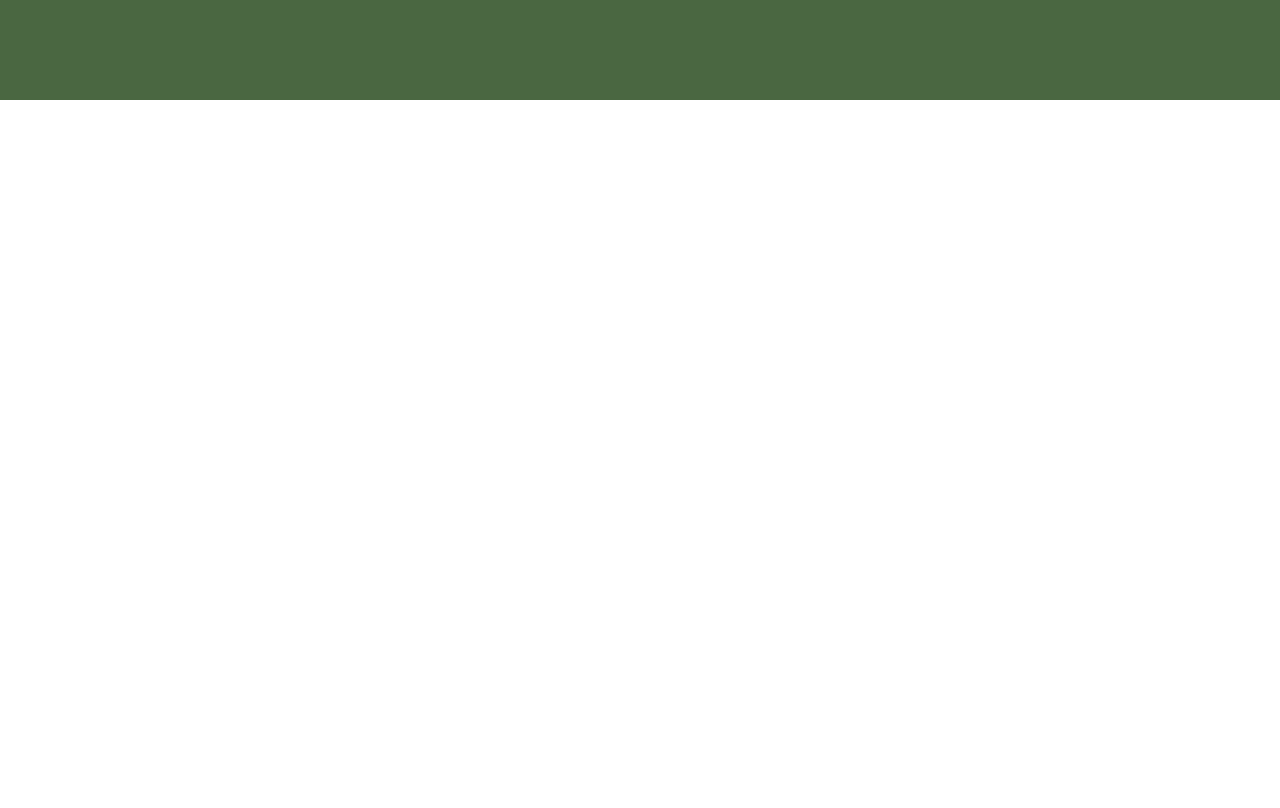
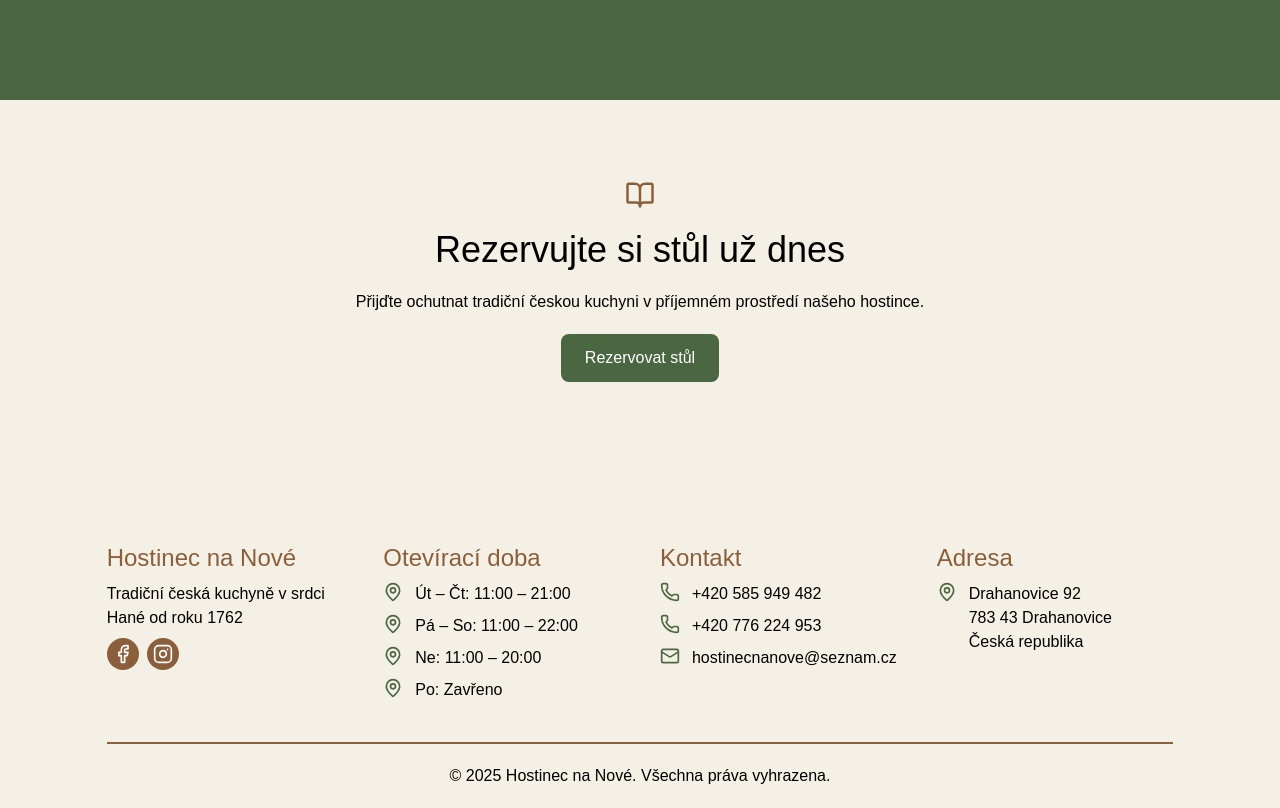
Before and after one commit to zavadill/Hostinec-na-Nov-, a Next.js app: page / in a window 1280 px wide. Shown: the part 4373-5181 px from the top of the page. Before the commit the page ends 4473 px from the top, so only its background shows below. Built offline with nearby package versions, Linux system fonts and the light colour scheme.

Commit message:
Improves site aesthetics and adds footer
Enhances the visual appeal of the website by adjusting colors, background, and text elements for better readability and consistency.

Adds a footer component with contact information, opening hours, and social media links.

```diff
--- a/app/globals.css
+++ b/app/globals.css
@@ -1,8 +1,6 @@
 @import "tailwindcss";
 
 :root {
-  --background: #ffffff;
-  --foreground: #171717;
   --green-btn: #4A6741;
   --green-btn-white: rgba(255, 255, 255, 0.10);
   --green-btn-hover: #394f32;
@@ -16,18 +14,13 @@
 }
 
 @theme inline {
-  --color-background: var(--background);
-  --color-foreground: var(--foreground);
+  --color-background: var(--black);
+  --color-foreground: var(--white);
   --font-sans: var(--font-geist-sans);
   --font-mono: var(--font-geist-mono);
 }
 
-@media (prefers-color-scheme: dark) {
-  :root {
-    --background: #0a0a0a;
-    --foreground: #ededed;
-  }
-}
+
 
 body {
   background: var(--background);
@@ -36,7 +29,7 @@ body {
 }
 
 .custom-btn-green {
-  @apply bg-[var(--green-btn)] py-3 px-6 rounded-lg text-[var(--foreground)] hover:bg-[var(--green-btn-hover)] transition-all duration-150
+  @apply bg-[var(--green-btn)] py-3 px-6 rounded-lg text-[var(--white)] hover:bg-[var(--green-btn-hover)] transition-all duration-150
 }
 
 .custom-btn-brown {
@@ -78,3 +71,11 @@ body {
 .kontaktujte-white {
   @apply text-xl text-[var(--white)]
 }
+
+.footer-nadpis {
+  @apply text-2xl text-[var(--brown-btn)]
+}
+
+.footer-flex {
+  @apply flex flex-row gap-3
+}
--- a/app/layout.tsx
+++ b/app/layout.tsx
@@ -2,6 +2,7 @@ import type { Metadata } from "next";
 import { Geist, Geist_Mono } from "next/font/google";
 import "./globals.css";
 import Navbar from "@/components/Vedlejsi/Navbar";
+import Footer from "@/components/Vedlejsi/Footer";
 
 const geistSans = Geist({
   variable: "--font-geist-sans",
@@ -30,6 +31,7 @@ export default function RootLayout({
       >
         <Navbar />
         {children}
+        <Footer />
       </body>
     </html>
   );
--- a/app/page.tsx
+++ b/app/page.tsx
@@ -6,10 +6,11 @@ import Udalosti from "@/components/Hlavni/Udalosti";
 import Galerie from "@/components/Hlavni/Galerie";
 import Image from "next/image";
 import Kontaktuje from "@/components/Hlavni/Kontaktuje";
+import Rezervujte from "@/components/Hlavni/Rezervujte";
 
 export default function Home() {
   return (
-    <div className="">
+    <div>
       <Header />
       <Onas />
       <Menu />
@@ -17,6 +18,7 @@ export default function Home() {
       <Udalosti />
       <Galerie />
       <Kontaktuje />
+      <Rezervujte />
     </div>
   );
 }
--- a/components/Hlavni/Header.tsx
+++ b/components/Hlavni/Header.tsx
@@ -3,7 +3,7 @@ import Link from 'next/link'
 
 const Header = () => {
   return (
-    <div className="text-[var(--foreground)]">
+    <div className="text-[var(--white)] bg-amber-100">
       <div className='min-h-screen flex flex-col max-w-10/12 mx-auto justify-center space-y-5'>
         <h1 className='text-6xl'>Hostinec na Nové</h1>
         <p className='text-2xl'>Tradiční česká kuchyně v srdci Hané od roku 1762</p>
--- a/components/Hlavni/Kontaktuje.tsx
+++ b/components/Hlavni/Kontaktuje.tsx
@@ -9,7 +9,7 @@ const Kontaktuje = () => {
       <div className='max-w-10/12 mx-auto flex flex-col text-center py-20 space-y-5'>
         <h6 className='prostory-nadpis'>Kontaktuje nás</h6>
         <p className='prostory-text'>Rezervujte si stůl nebo nás kontaktujte s jakýmkoli dotazem. Rádi vám pomůžeme.</p>
-        <div className='flex flex-row gap-10 py-5'>
+        <div className='flex flex-row gap-10 py-5 text-[var(--white)]'>
             <div className='flex-1/3 p-7 bg-[var(--green-btn-white)] rounded-lg flex flex-col items-start'>
                 <div className='flex flex-row pb-5 items-center gap-4'>
                     <div className='bg-[var(--opacity-white)] p-2 rounded-full'>
--- a/components/Hlavni/Onas.tsx
+++ b/components/Hlavni/Onas.tsx
@@ -3,7 +3,7 @@ import Link from 'next/link'
 
 const Onas = () => {
   return (
-    <div className='bg-[var(--foreground)] py-20'>
+    <div className='bg-[var(--white)] py-20'>
       <div className='max-w-10/12 mx-auto space-y-4'>
         <p className='small-green-text'>O nás</p>
         <h2 className='podnadpis'>Tradiční české pohostinství</h2>
--- /dev/null
+++ b/components/Hlavni/Rezervujte.tsx
@@ -0,0 +1,21 @@
+import React from 'react'
+import { BookOpen } from 'lucide-react';
+import Link from 'next/link';
+
+
+const Rezervujte = () => {
+  return (
+    <div className='py-20 bg-[var(--wheat)]'>
+      <div className='max-w-10/12 mx-auto flex flex-col space-y-5 text-center'>
+        <div className='flex mx-auto text-[var(--brown-btn)]'>
+            <BookOpen size={30}/>
+        </div>
+        <h6 className='podnadpis'>Rezervujte si stůl už dnes</h6>
+        <p className='normalni-text'>Přijďte ochutnat tradiční českou kuchyni v příjemném prostředí našeho hostince.</p>
+        <Link href="" className='custom-btn-green mx-auto'>Rezervovat stůl</Link>
+      </div>
+    </div>
+  )
+}
+
+export default Rezervujte
--- a/components/Hlavni/Udalosti.tsx
+++ b/components/Hlavni/Udalosti.tsx
@@ -10,7 +10,7 @@ const Udalosti = () => {
     <div className='bg-[var(--brown-btn)]'>
       <div className='max-w-10/12 mx-auto gap-5 flex py-20 items-center'>
         <img src="" alt="" className='flex-1/2'/>
-        <div className='space-y-5 flex-1/2'>
+        <div className='space-y-5 flex-1/2 text-[var(--white)]'>
             <p className='small-green-text'>Vaše události</p>
             <h5 className='text-[var(--white)] text-4xl'>Svatby a soukromé akce</h5>
             <p className='text-base text-[var(--white)]'>Pořádáte svatbu, rodinnou oslavu nebo firemní večírek? Nabízíme kompletní zajištění Vaší události od jídla až po výzdobu.</p>
--- a/components/Vedlejsi/Footer.tsx
+++ b/components/Vedlejsi/Footer.tsx
@@ -0,0 +1,94 @@
+import React from 'react'
+import Link from 'next/link'
+import { Facebook } from 'lucide-react';
+import { Instagram } from 'lucide-react';
+import { MapPin } from 'lucide-react';
+import { Phone } from 'lucide-react';
+import { Mail } from 'lucide-react';
+
+
+
+const Footer = () => {
+  return (
+    <div className='bg-[var(--wheat)] pt-20'>
+      <div className='max-w-10/12 mx-auto flex flex-col'>
+        <div className='flex flex-row gap-10 border-b-2 border-[var(--brown-btn)] pb-10'>
+            <div className='space-y-2 flex-1/4'>
+                <p className='footer-nadpis'>Hostinec na Nové</p>
+                <p className='normalni-text'>Tradiční česká kuchyně v srdci Hané od roku 1762</p>
+                <div className='flex flex-row gap-2'>
+                    <Link href="" className='p-1.5 bg-[var(--brown-btn)] rounded-full text-[var(--white)]'>
+                        <Facebook  size={20}/>
+                    </Link>
+                    <Link href="" className='p-1.5 bg-[var(--brown-btn)] rounded-full text-[var(--white)]'>
+                        <Instagram size={20} />
+                    </Link>
+                </div>
+            </div>
+            <div className='space-y-2 flex-1/4'>
+                <p className='footer-nadpis'>Otevírací doba</p>
+                <div className='footer-flex'>
+                    <div className='text-[var(--green-btn)]'>
+                        <MapPin size={20}/>
+                    </div>
+                    <p className='normalni-text'>Út – Čt: 11:00 – 21:00</p>
+                </div>
+                <div className='footer-flex'>
+                    <div className='text-[var(--green-btn)]'>
+                        <MapPin size={20}/>
+                    </div>
+                    <p className='normalni-text'>Pá – So: 11:00 – 22:00</p>
+                </div>
+                <div className='footer-flex'>
+                    <div className='text-[var(--green-btn)]'>
+                        <MapPin size={20}/>
+                    </div>
+                    <p className='normalni-text'>Ne: 11:00 – 20:00</p>
+                </div>
+                <div className='footer-flex'>
+                    <div className='text-[var(--green-btn)]'>
+                        <MapPin size={20}/>
+                    </div>
+                    <p className='normalni-text'>Po: Zavřeno</p>
+                </div>
+            </div>
+            <div className='space-y-2 flex-1/4'>
+                <p className='footer-nadpis'>Kontakt</p>
+                <div className='footer-flex'>
+                    <div className='text-[var(--green-btn)]'>
+                        <Phone size={20}/>
+                    </div>
+                    <p className='normalni-text'>+420 585 949 482</p>
+                </div>
+                <div className='footer-flex'>
+                    <div className='text-[var(--green-btn)]'>
+                        <Phone size={20}/>
+                    </div>
+                    <p className='normalni-text'>+420 776 224 953</p>
+                </div>
+                <div className='footer-flex'>
+                    <div className='text-[var(--green-btn)]'>
+                        <Mail size={20}/>
+                    </div>
+                    <p className='normalni-text'>hostinecnanove@seznam.cz</p>
+                </div>
+            </div>
+            <div className='space-y-2 flex-1/4'>
+                <p className='footer-nadpis'>Adresa</p>
+                <div className='footer-flex'>
+                    <div className='text-[var(--green-btn)]'>
+                        <MapPin size={20}/>
+                    </div>
+                    <p className='normalni-text'>
+                        Drahanovice 92<br/> 783 43 Drahanovice<br/>Česká republika
+                    </p>
+                </div>
+            </div>
+        </div>
+        <p className='py-5 normalni-text mx-auto'>© 2025 Hostinec na Nové. Všechna práva vyhrazena.</p>
+      </div>
+    </div>
+  )
+}
+
+export default Footer
--- a/components/Vedlejsi/Navbar.tsx
+++ b/components/Vedlejsi/Navbar.tsx
@@ -19,7 +19,7 @@ const Navbar = () => {
       return () => window.removeEventListener('scroll', handleScroll);
     }, []);
   return (
-    <div className={`${scrolled ? ' bg-white text-black h-17' : ' bg-transparent text-white h-20'} fixed w-full transition-all duration-300 `}>
+    <div className={`${scrolled ? ' bg-white text-[var(--black)] h-17 shadow-sm shadow-[var(--gray)]' : ' bg-transparent text-[var(--black)] h-20'} fixed w-full transition-all duration-300 `}>
         <div className="max-w-10/12 mx-auto flex justify-between items-center h-full">
             <Link href="/" className='text-[var(--brown-btn)] text-2xl font-bold'>Hostinec na Nové</Link>
             <div className='flex flex-row space-x-7 items-center'>
```
